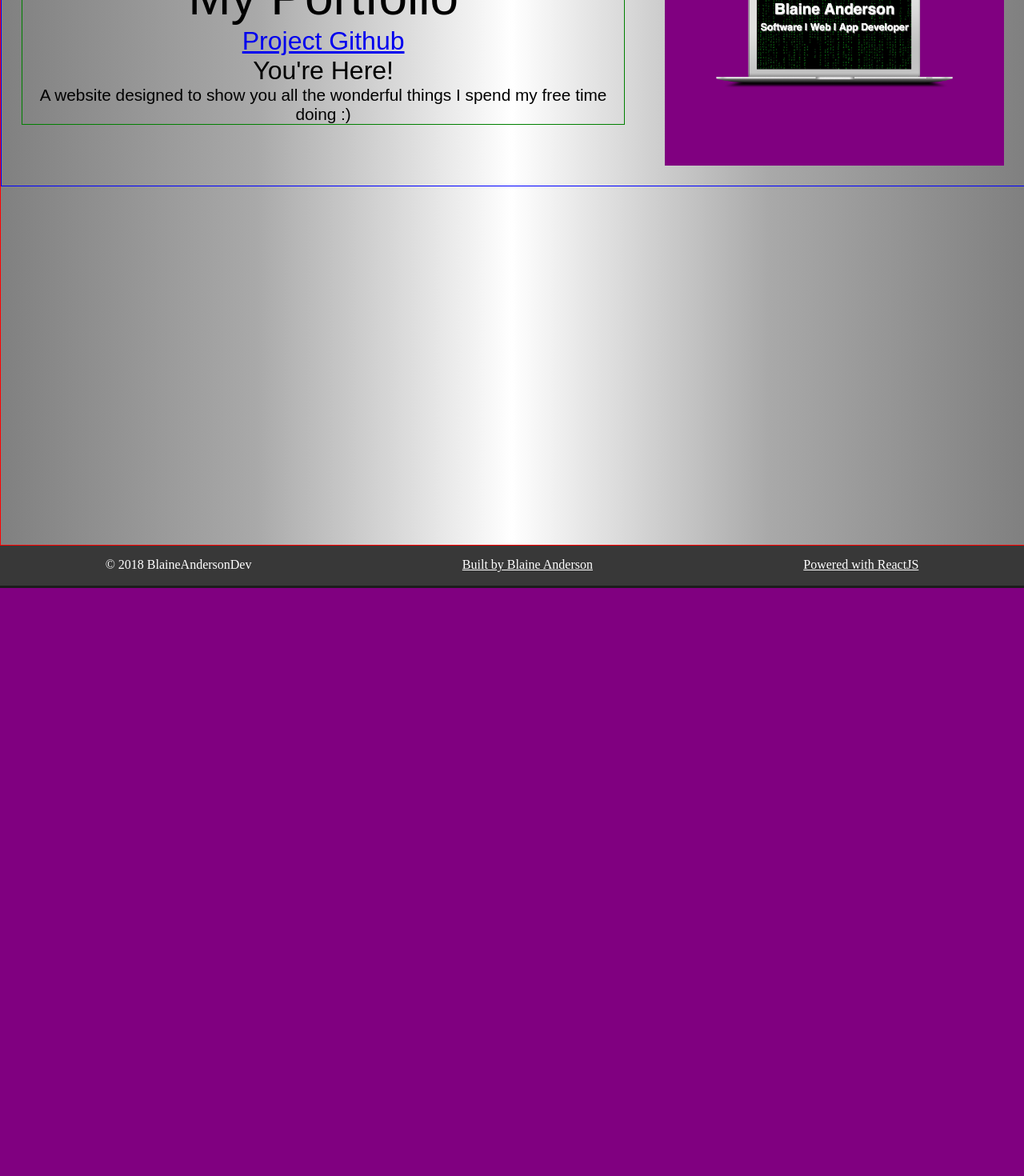
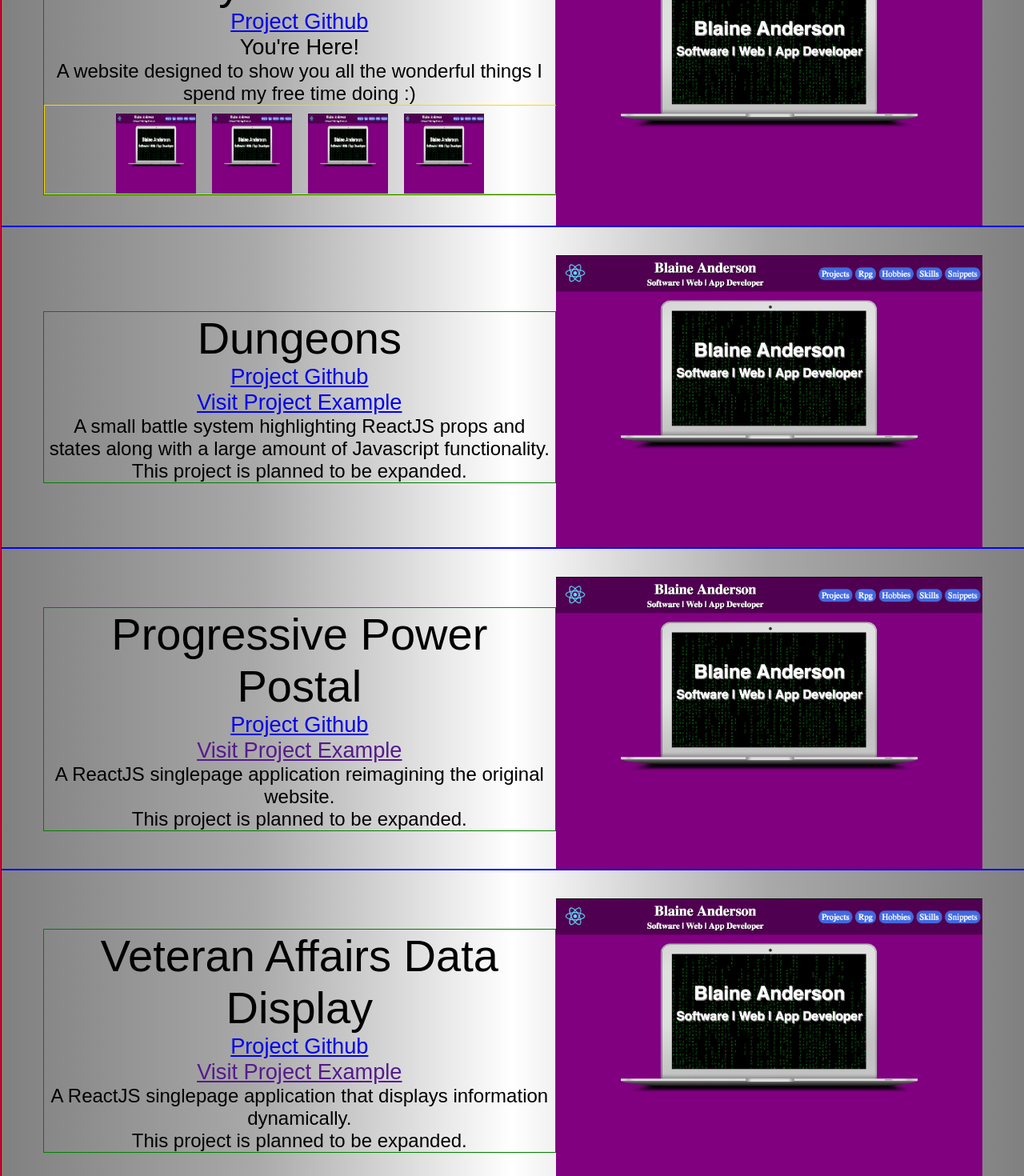
Before and after one commit to BlaineA97/Portfolio, a React (Create React App) app: page /projects in a window 1280 px wide. Shown: the part 240-1710 px from the top of the page at 80% size. Before the commit the page ends 975 px from the top, so only its background shows below. Built offline with nearby package versions, Linux system fonts and the light colour scheme.

Commit message:
added additional projects. Added Technologies section into initial project

```diff
--- a/src/components/projects/ProjectList.css
+++ b/src/components/projects/ProjectList.css
@@ -20,28 +20,38 @@
   justify-content: center;
   vertical-align: middle;
   flex-wrap: nowrap;
-  height: 300px;
   width: 100%;
   border: blue solid 1px;
-  padding: 25px;
+  padding-top: 25px;
 }
 .ListProjectInformation{
   flex-basic: 1;
   top: 0;
   bottom: 0;
+  max-width: 50%;
+  min-width: 50%;
   margin-top: auto;
   margin-bottom: auto;
   border: green solid 1px;
 }
-
-
-
+.ListProjectImage{
+}
+.ProjectTechnologies{
+  display: flex;
+  justify-content: center;
+  vertical-align: middle;
+  flex-wrap: wrap;
+  width: 100%;
+  padding-top: 10px;
+  border: gold solid 1px;
+}
 
 /* @MEDIA QUERIES */
 /* Custom, iPhone Retina */
 @media only screen and (min-width : 320px) {
   .ListProject{
     flex-wrap: wrap;
+    height: 375px;
   }
   .ListImages{
     height: 25%;
@@ -61,6 +71,13 @@
     margin-left: 5px;
     margin-right: 5px;
   }
+  .TechImages{
+    flex-basic: 1;
+    padding-left: 1px;
+    padding-right: 1px;
+    width: 40px;
+    height: 40px;
+  }
   .ListProjectImage{
     flex-basic: 1;
     padding-top: 10px;
@@ -71,6 +88,7 @@
 @media only screen and (min-width : 480px) {
   .ListProject{
     flex-wrap: wrap;
+    height: 475px;
   }
   .ListImages{
     height: 35%;
@@ -90,6 +108,13 @@
     margin-left: 5px;
     margin-right: 5px;
   }
+  .TechImages{
+    flex-basic: 1;
+    padding-left: 2px;
+    padding-right: 2px;
+    width: 50px;
+    height: 50px;
+  }
   .ListProjectImage{
     flex-basic: 1;
     padding-top: 10px;
@@ -100,6 +125,7 @@
 @media only screen and (min-width : 768px) {
   .ListProject{
     flex-wrap: nowrap;
+    height: 300px;
   }
   .ListImages{
     height: 100%;
@@ -119,9 +145,15 @@
     margin-left: 5px;
     margin-right: 5px;
   }
+  .TechImages{
+    flex-basic: 1;
+    padding-left: 2px;
+    padding-right: 2px;
+    width: 60px;
+    height: 60px;
+  }
   .ListProjectImage{
     flex-basic: 1;
-    padding-left: 50px;
   }
 }
 
@@ -129,6 +161,7 @@
 @media only screen and (min-width : 992px) {
   .ListProject{
     flex-wrap: nowrap;
+    height: 325px;
   }
   .ListImages{
     height: 100%;
@@ -148,9 +181,15 @@
     margin-left: 5px;
     margin-right: 5px;
   }
+  .TechImages{
+    flex-basic: 1;
+    padding-left: 3px;
+    padding-right: 3px;
+    width: 75px;
+    height: 75px;
+  }
   .ListProjectImage{
     flex-basic: 1;
-    padding-left: 50px;
   }
 }
 
@@ -158,27 +197,33 @@
 @media only screen and (min-width : 1200px) {
   .ListProject{
     flex-wrap: nowrap;
+    height: 375px;
   }
   .ListImages{
     height: 100%;
-    width: auto;
   }
   .ProjectName{
-    font-size: 4em;
+    font-size: 3.5em;
   }
   .ProjectGithub{
-    font-size: 2em;
+    font-size: 1.7em;
   }
   .ProjectUrl{
-    font-size: 2em;
+    font-size: 1.7em;
   }
   .ProjectDescription{
-    font-size: 1.3em;
+    font-size: 1.5em;
     margin-left: 5px;
     margin-right: 5px;
   }
+  .TechImages{
+    flex-basic: 1;
+    padding-left: 10px;
+    padding-right: 10px;
+    width: 100px;
+    height: 100px;
+  }
   .ListProjectImage{
     flex-basic: 1;
-    padding-left: 50px;
   }
 }
--- a/src/components/projects/ProjectList.js
+++ b/src/components/projects/ProjectList.js
@@ -26,6 +26,122 @@ class ProjectList extends Component {
             <p className="ProjectDescription">
               A website designed to show you all the wonderful things I spend my free time doing :)
             </p>
+            <div className="ProjectTechnologies">
+              {/* Insert Tech Classes Later */}
+              <img src={PortfolioScreenShot} alt="TechImage" className="TechImages"/>
+              <img src={PortfolioScreenShot} alt="TechImage" className="TechImages"/>
+              <img src={PortfolioScreenShot} alt="TechImage" className="TechImages"/>
+              <img src={PortfolioScreenShot} alt="TechImage" className="TechImages"/>
+            </div>
+          </div>
+          <div className="ListProjectImage">
+            <img src={PortfolioScreenShot}
+              alt="PortfolioImage"
+              className="ListImages"/>
+          </div>
+        </div>
+
+        <div className="ListProject">
+          <div className="ListProjectInformation">
+            <p className="ProjectName">Dungeons</p>
+            <p className="ProjectGithub">
+              <a href="https://github.com/BlaineA97/Dungeons">
+                Project Github
+              </a>
+            </p>
+            <p className="ProjectUrl">
+              <a href="https://serene-inlet-45614.herokuapp.com/">
+                Visit Project Example
+              </a>
+            </p>
+            <p className="ProjectDescription">
+              A small battle system highlighting ReactJS props and states along with a large amount of Javascript functionality.
+            </p>
+            <p className="ProjectDescription">
+              This project is planned to be expanded.
+            </p>
+          </div>
+          <div className="ListProjectImage">
+            <img src={PortfolioScreenShot}
+              alt="PortfolioImage"
+              className="ListImages"/>
+          </div>
+        </div>
+
+        <div className="ListProject">
+          <div className="ListProjectInformation">
+            <p className="ProjectName">Progressive Power Postal</p>
+            <p className="ProjectGithub">
+              <a href="https://github.com/BlaineA97/ProgressivePowerPostal">
+                Project Github
+              </a>
+            </p>
+            <p className="ProjectUrl">
+              <a href="">
+                Visit Project Example
+              </a>
+            </p>
+            <p className="ProjectDescription">
+              A ReactJS singlepage application reimagining the original website.
+            </p>
+            <p className="ProjectDescription">
+              This project is planned to be expanded.
+            </p>
+          </div>
+          <div className="ListProjectImage">
+            <img src={PortfolioScreenShot}
+              alt="PortfolioImage"
+              className="ListImages"/>
+          </div>
+        </div>
+
+        <div className="ListProject">
+          <div className="ListProjectInformation">
+            <p className="ProjectName">Veteran Affairs Data Display</p>
+            <p className="ProjectGithub">
+              <a href="https://github.com/BlaineA97/VeteransProject">
+                Project Github
+              </a>
+            </p>
+            <p className="ProjectUrl">
+              <a href="">
+                Visit Project Example
+              </a>
+            </p>
+            <p className="ProjectDescription">
+              A ReactJS singlepage application that displays information dynamically.
+            </p>
+            <p className="ProjectDescription">
+              This project is planned to be expanded.
+            </p>
+          </div>
+          <div className="ListProjectImage">
+            <img src={PortfolioScreenShot}
+              alt="PortfolioImage"
+              className="ListImages"/>
+          </div>
+        </div>
+
+        <div className="ListProject">
+          <div className="ListProjectInformation">
+            <p className="ProjectName">Sautee Seattle</p>
+            <p className="ProjectGithub">
+              <a href="https://github.com/Sautee-Seattle/Sautee-Seattle">
+                Project Github
+              </a>
+            </p>
+            <p className="ProjectUrl">
+              <a href="">
+                Visit Project Example
+              </a>
+            </p>
+            <p className="ProjectDescription">
+              A Ruby on Rails Web Application which scrapes  sources to bring dynamic lists of season based produce.
+              Also has user functionality to provide easy local farmers market locations using the application.
+            </p>
+            <p className="ProjectDescription">
+              This project is completed.
+            </p>
           </div>
           <div className="ListProjectImage">
             <img src={PortfolioScreenShot}
```
